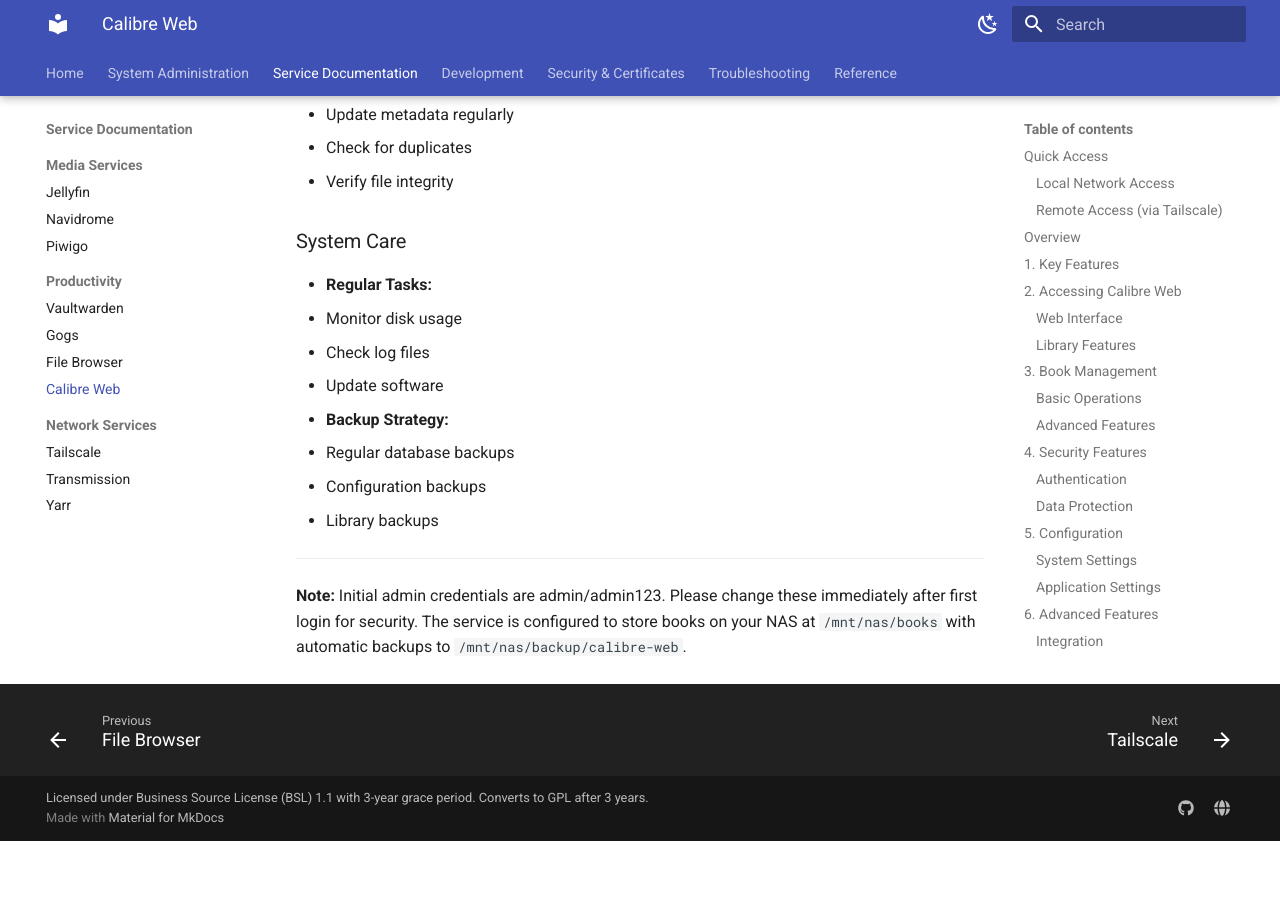
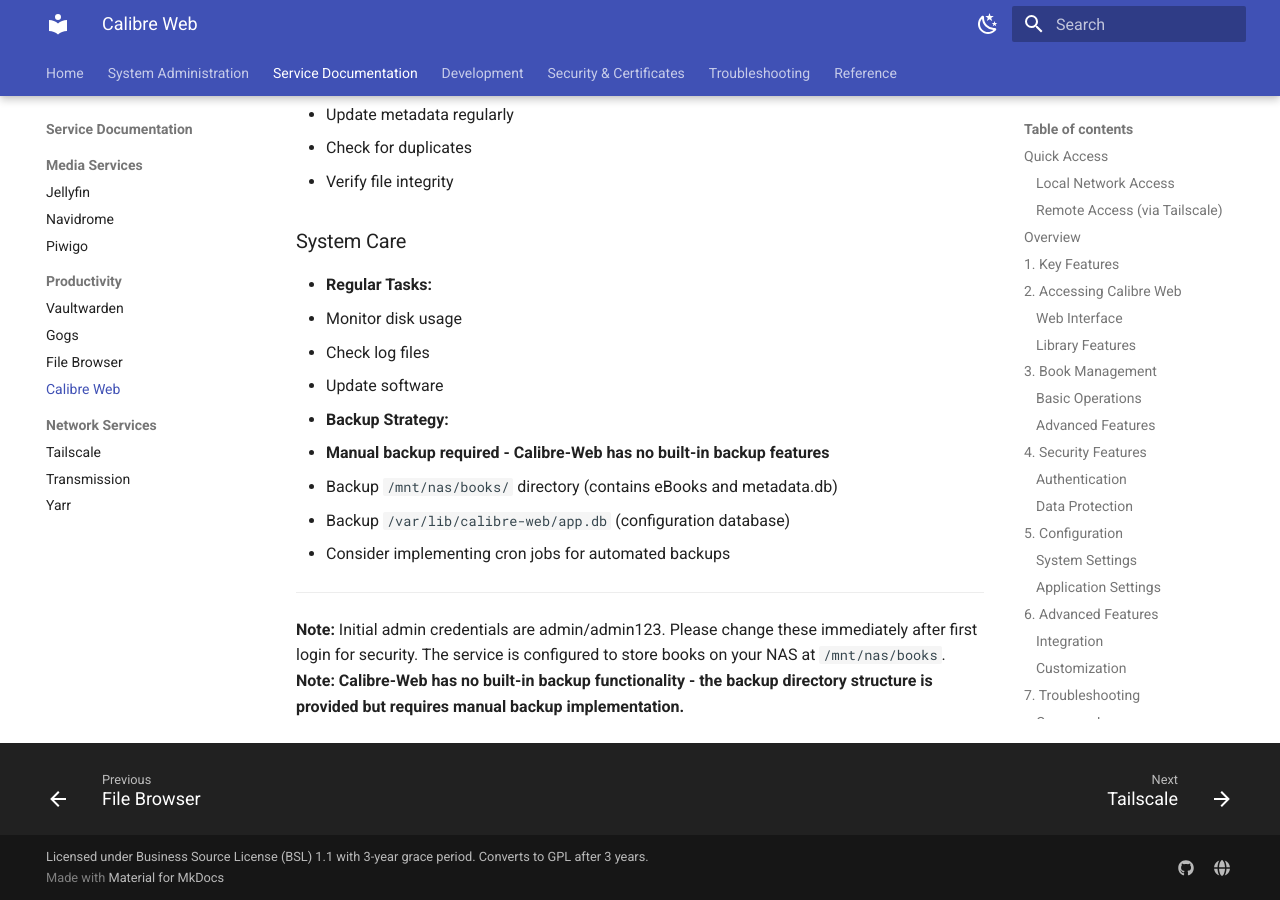
Before and after one commit to homeserversltd/documentation, an MkDocs documentation site: the page built from docs/services/calibreweb.md, in a window 1280 px wide and 900 px high, scrolled down 5956 px. Built offline with MkDocs 1.6.1 and Material for MkDocs 9.7.7, drawn with Linux system fonts in a browser that asks for light colours; before the commit the page ends 6797 px from its top, so only the background shows below that; some of the changed text lies outside the part shown.

Commit message:
Update Calibre-Web documentation to clarify backup functionality
- Revised backup settings to indicate that Calibre-Web does not have built-in backup features, emphasizing the need for manual backup implementation.
- Added notes on required backup directories and suggested cron jobs for automated backups.
- Enhanced clarity on initial admin credentials and storage configurations.

```diff
--- a/docs/services/calibreweb.md
+++ b/docs/services/calibreweb.md
@@ -116,14 +116,14 @@
   - Automatic startup
 - **Storage Settings:**
   - Library path: `/mnt/nas/books`
-  - Backup location: `/mnt/nas/backup/calibre-web`
+  - Backup location: `/mnt/nas/backup/calibre-web` (placeholder - no automatic backups)
   - Log directory: `/var/log/calibre-web`
 
 ### Application Settings
 - **Database:**
   - SQLite metadata database
   - Automatic initialization
-  - Regular backups
+  - **Note:** No built-in backup functionality
 - **Environment:**
   - Python virtual environment
   - ImageMagick integration
@@ -136,7 +136,7 @@
 ### Integration
 - **HomeServer Integration:**
   - NAS storage integration
-  - Backup system integration
+  - **Backup directory structure created (manual backup implementation required)**
   - Dashboard access
 - **External Services:**
   - Metadata lookup services
@@ -193,10 +193,11 @@
   - Check log files
   - Update software
 - **Backup Strategy:**
-  - Regular database backups
-  - Configuration backups
-  - Library backups
+  - **Manual backup required - Calibre-Web has no built-in backup features**
+  - Backup `/mnt/nas/books/` directory (contains eBooks and metadata.db)
+  - Backup `/var/lib/calibre-web/app.db` (configuration database)
+  - Consider implementing cron jobs for automated backups
 
 ---
 
-**Note:** Initial admin credentials are admin/admin123. Please change these immediately after first login for security. The service is configured to store books on your NAS at `/mnt/nas/books` with automatic backups to `/mnt/nas/backup/calibre-web`.
+**Note:** Initial admin credentials are admin/admin123. Please change these immediately after first login for security. The service is configured to store books on your NAS at `/mnt/nas/books`. **Note: Calibre-Web has no built-in backup functionality - the backup directory structure is provided but requires manual backup implementation.**
```
